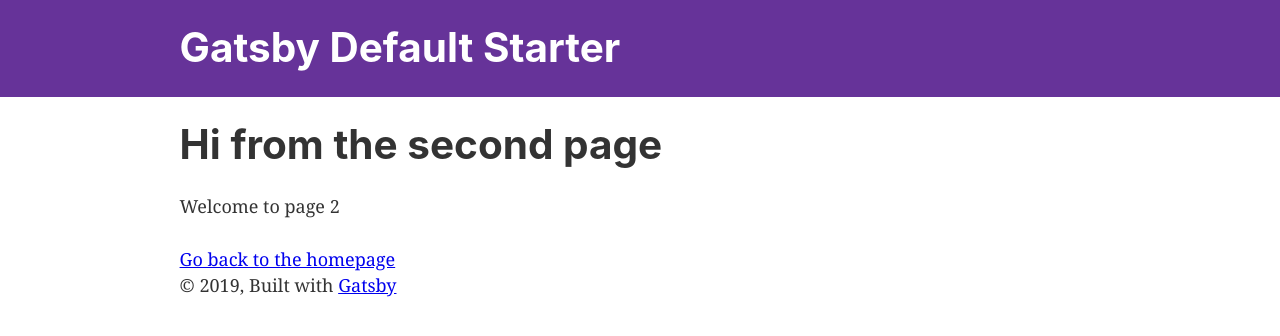
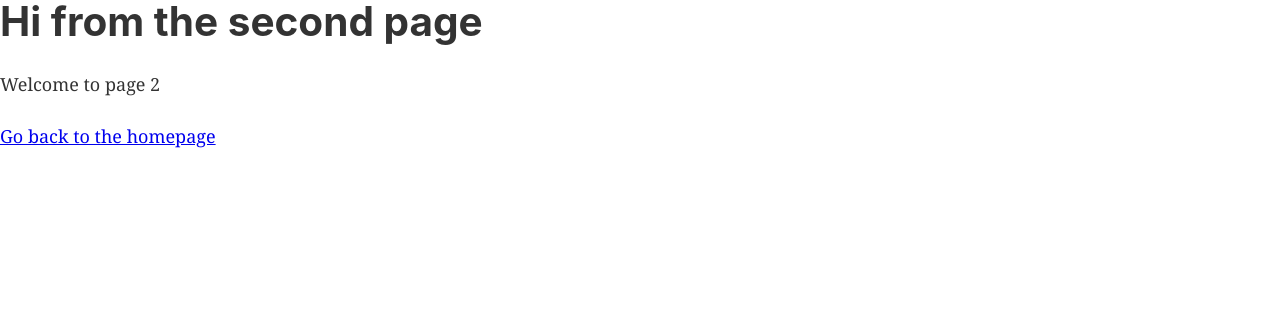
Before and after one commit to francis-chang/home-page, a Gatsby site: page /page-2 in a window 1280 px wide. Built offline with nearby package versions, Linux system fonts and the light colour scheme; Gatsby itself is replaced by a stand-in of ours.

Commit message:
finalized the home

```diff
--- a/gatsby-config.js
+++ b/gatsby-config.js
@@ -1,8 +1,7 @@
 module.exports = {
   siteMetadata: {
-    title: `Gatsby Default Starter`,
-    description: `Kick off your next, great Gatsby project with this default starter. This barebones starter ships with the main Gatsby configuration files you might need.`,
-    author: `@gatsbyjs`,
+    title: `zfc9d3f`,
+    author: `@zfc9d3f`,
   },
   plugins: [
     `gatsby-plugin-styled-components`,
--- a/package.json
+++ b/package.json
@@ -7,6 +7,7 @@
   "dependencies": {
     "@fortawesome/fontawesome-svg-core": "^1.2.19",
     "@fortawesome/free-brands-svg-icons": "^5.9.0",
+    "@fortawesome/free-solid-svg-icons": "^5.9.0",
     "@fortawesome/react-fontawesome": "^0.1.4",
     "babel-plugin-styled-components": "^1.10.0",
     "gatsby": "^2.9.0",
--- a/src/components/layout.js
+++ b/src/components/layout.js
@@ -5,11 +5,9 @@
  * See: https://www.gatsbyjs.org/docs/static-query/
  */
 
+import { graphql, StaticQuery } from "gatsby"
+import PropTypes from "prop-types"
 import React from "react"
-import PropTypes from "prop-types"
-import { StaticQuery, graphql } from "gatsby"
-
-import Header from "./header"
 import "./layout.css"
 
 const Layout = ({ children }) => (
@@ -25,22 +23,7 @@ const Layout = ({ children }) => (
     `}
     render={data => (
       <>
-        <Header siteTitle={data.site.siteMetadata.title} />
-        <div
-          style={{
-            margin: `0 auto`,
-            maxWidth: 960,
-            padding: `0px 1.0875rem 1.45rem`,
-            paddingTop: 0,
-          }}
-        >
-          <main>{children}</main>
-          <footer>
-            © {new Date().getFullYear()}, Built with
-            {` `}
-            <a href="https://www.gatsbyjs.org">Gatsby</a>
-          </footer>
-        </div>
+        <main>{children}</main>
       </>
     )}
   />
--- a/src/components/seo.js
+++ b/src/components/seo.js
@@ -5,10 +5,10 @@
  * See: https://www.gatsbyjs.org/docs/use-static-query/
  */
 
+import { graphql, useStaticQuery } from "gatsby"
+import PropTypes from "prop-types"
 import React from "react"
-import PropTypes from "prop-types"
 import Helmet from "react-helmet"
-import { useStaticQuery, graphql } from "gatsby"
 
 function SEO({ description, lang, meta, title }) {
   const { site } = useStaticQuery(
@@ -17,7 +17,6 @@ function SEO({ description, lang, meta, title }) {
         site {
           siteMetadata {
             title
-            description
             author
           }
         }
```
Also changed, not shown: src/pages/index.js (+25 -3 lines), 1 other file.
